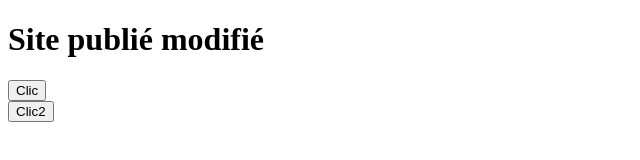
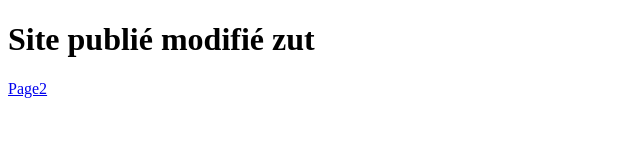
Before and after one commit to GraceMad/site2, a plain HTML site: page index.html in a window 1280 px wide. Shown: the whole page, without its empty margins (0-640 px from the left). Drawn offline with Linux system fonts and the light colour scheme.

Commit message:
'Bon_serait_temps'

```diff
--- a/index.html
+++ b/index.html
@@ -5,10 +5,8 @@
 	<meta charset="utf-8">
 </head>
 <body>
-	<h1>Site publié modifié</h1>
-	<button>Clic</button>
-	<BR>
-	<button>Clic2</button>
+	<h1>Site publié modifié zut </h1>
+	<div><a href="./page2.html">Page2</a></div>
 
 </body>
 </html>
```
